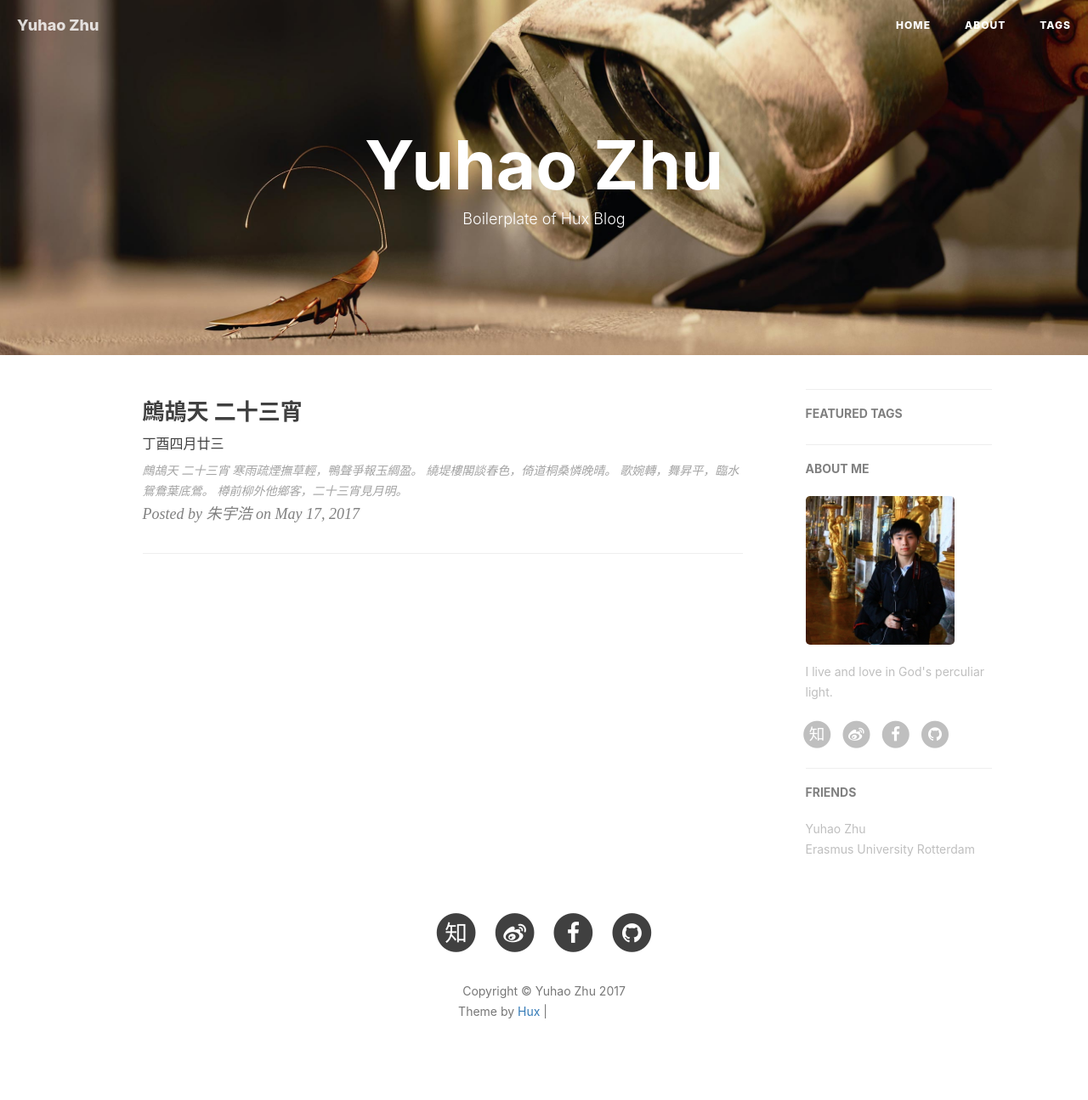
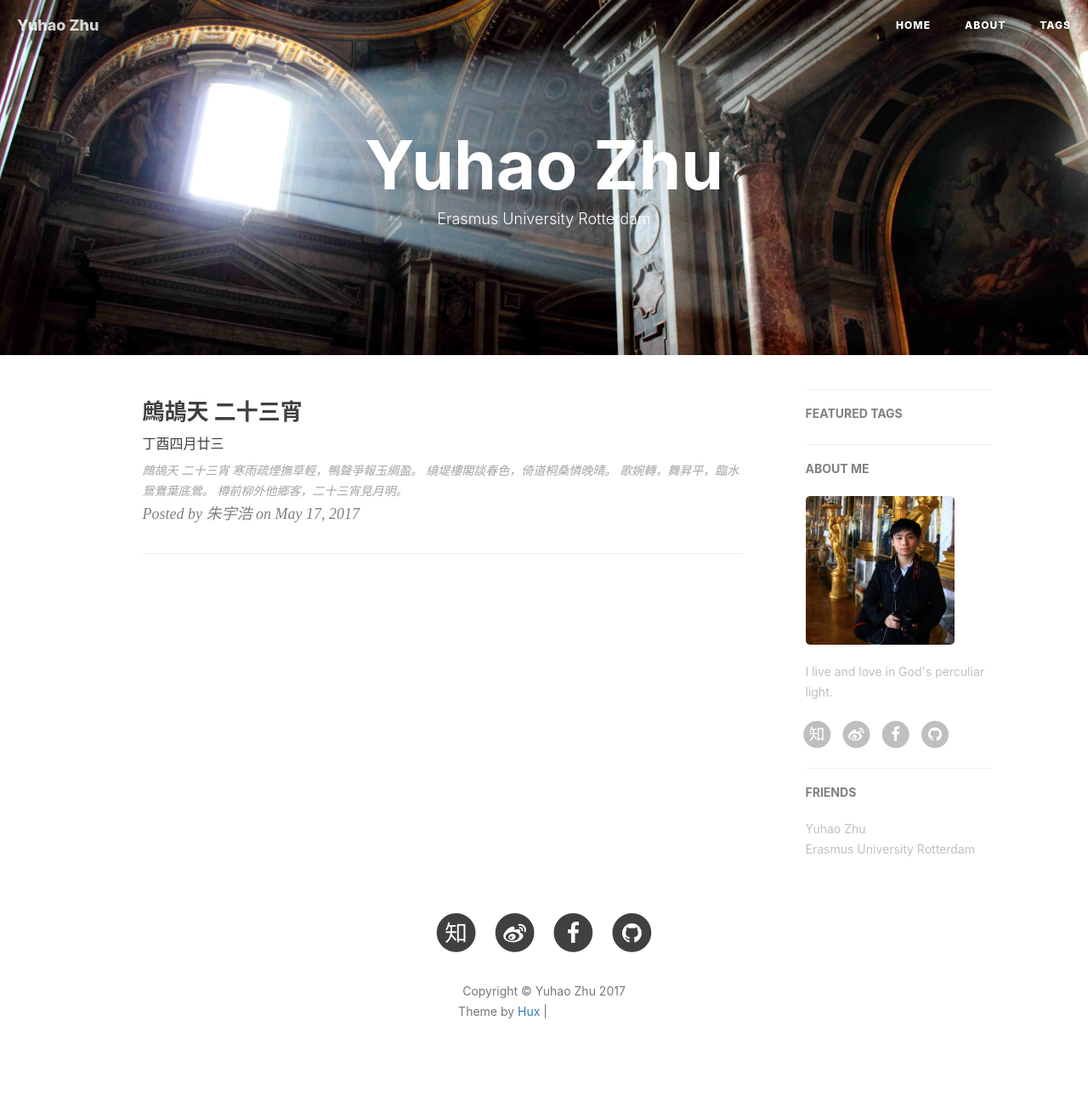
Before and after one commit to forfudan/forfudan.github.io, a Jekyll site: the page built from index.html, in a window 1280 px wide. Shown: the whole page at 85% size. Built offline with Jekyll 4.4.1, drawn with Linux system fonts in a browser that asks for light colours; nearby versions of some CDN libraries; the list of posts is cut into pages by our own code; comment, search, counter and statistics services are not loaded; grey boxes are pictures that could not be loaded.

Commit message:
change bg
change bg

```diff
--- a/index.html
+++ b/index.html
@@ -1,6 +1,6 @@
 ---
 layout: page
-description: "Boilerplate of Hux Blog"
+description: "Erasmus University Rotterdam"
 ---
 
 {% for post in paginator.posts %}
```
Also changed, not shown: img/home-bg.jpg.
